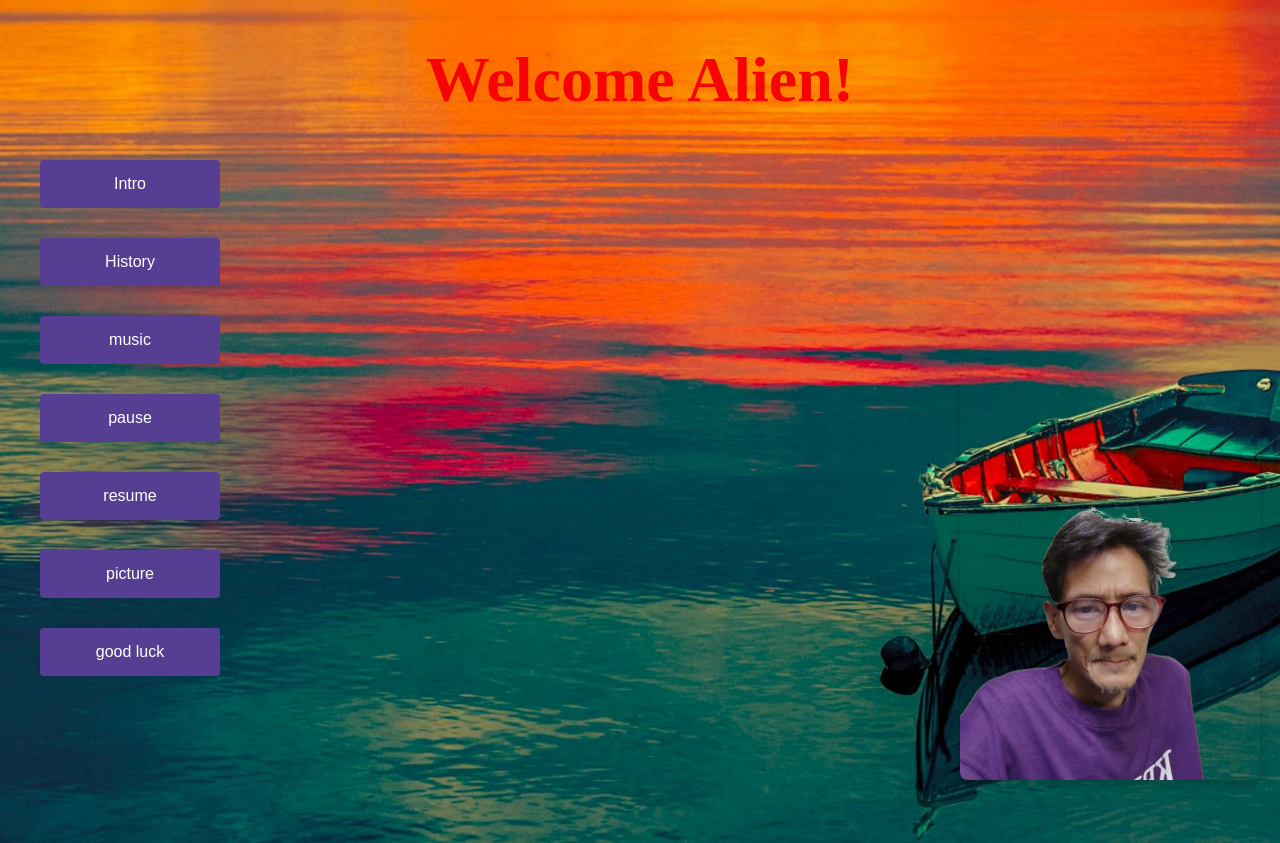
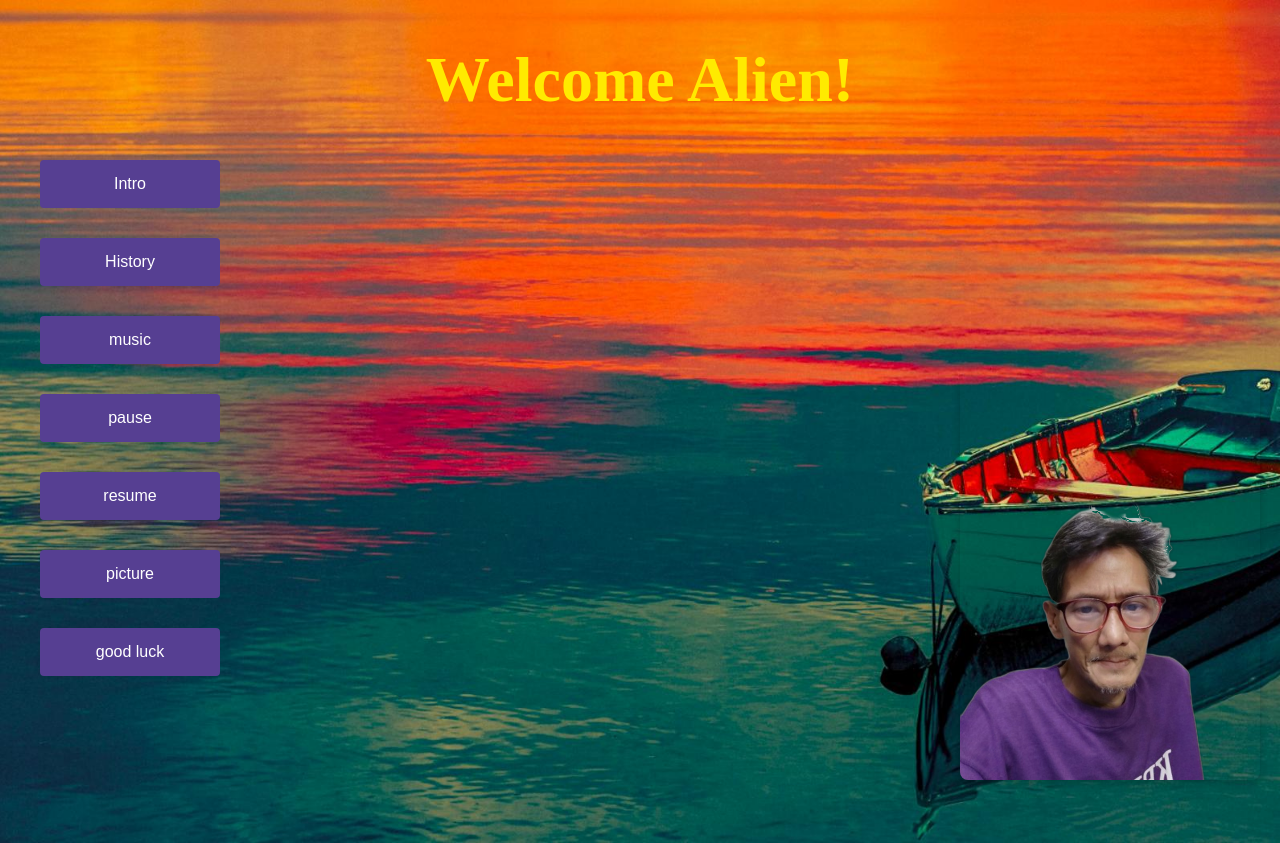
Before and after one commit to san2210/web, a plain HTML site: page index.html in a window 1280 px wide. Drawn offline with Linux system fonts and the light colour scheme.

Commit message:
Add files via upload

```diff
--- a/index.html
+++ b/index.html
@@ -43,7 +43,7 @@
 
     h1 {
       text-align: center;
-      color: rgb(248, 3, 3);
+      color: #ffea00;
       font-size: 4rem;
     }
 
```
